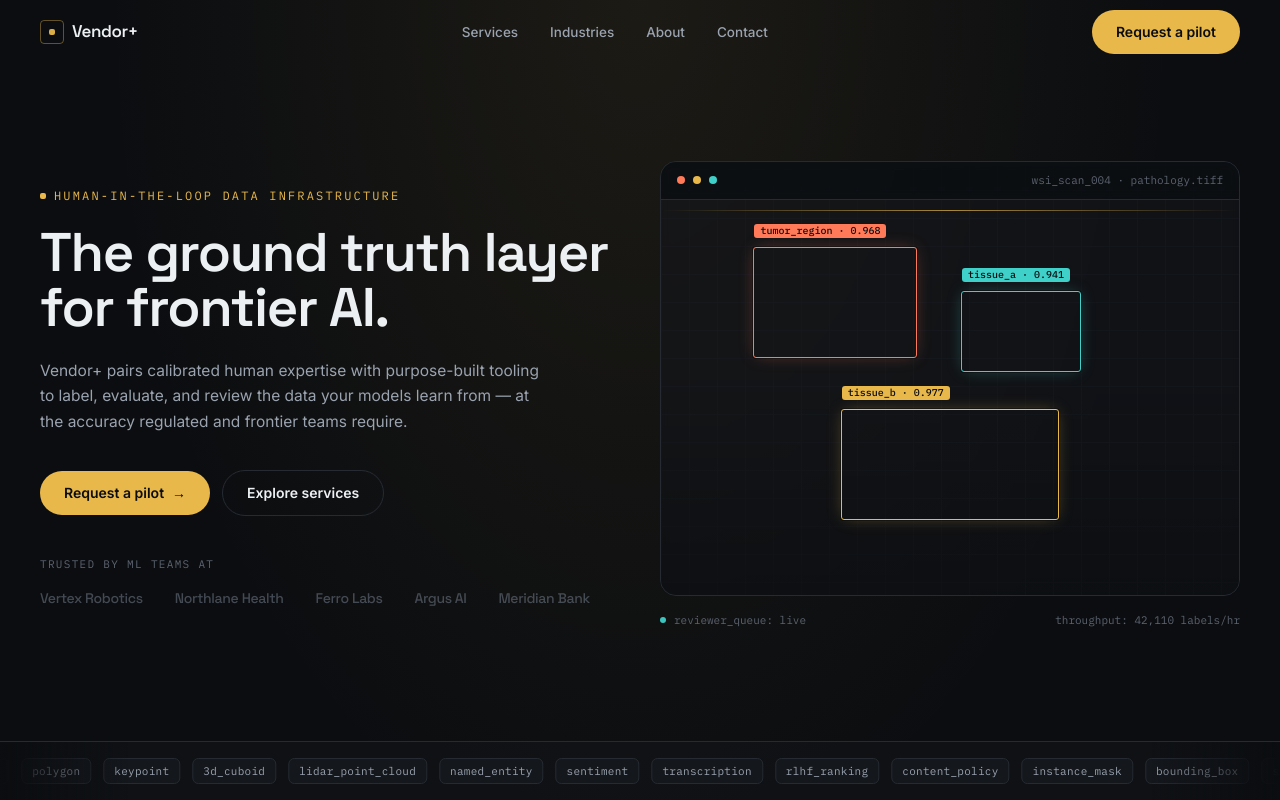
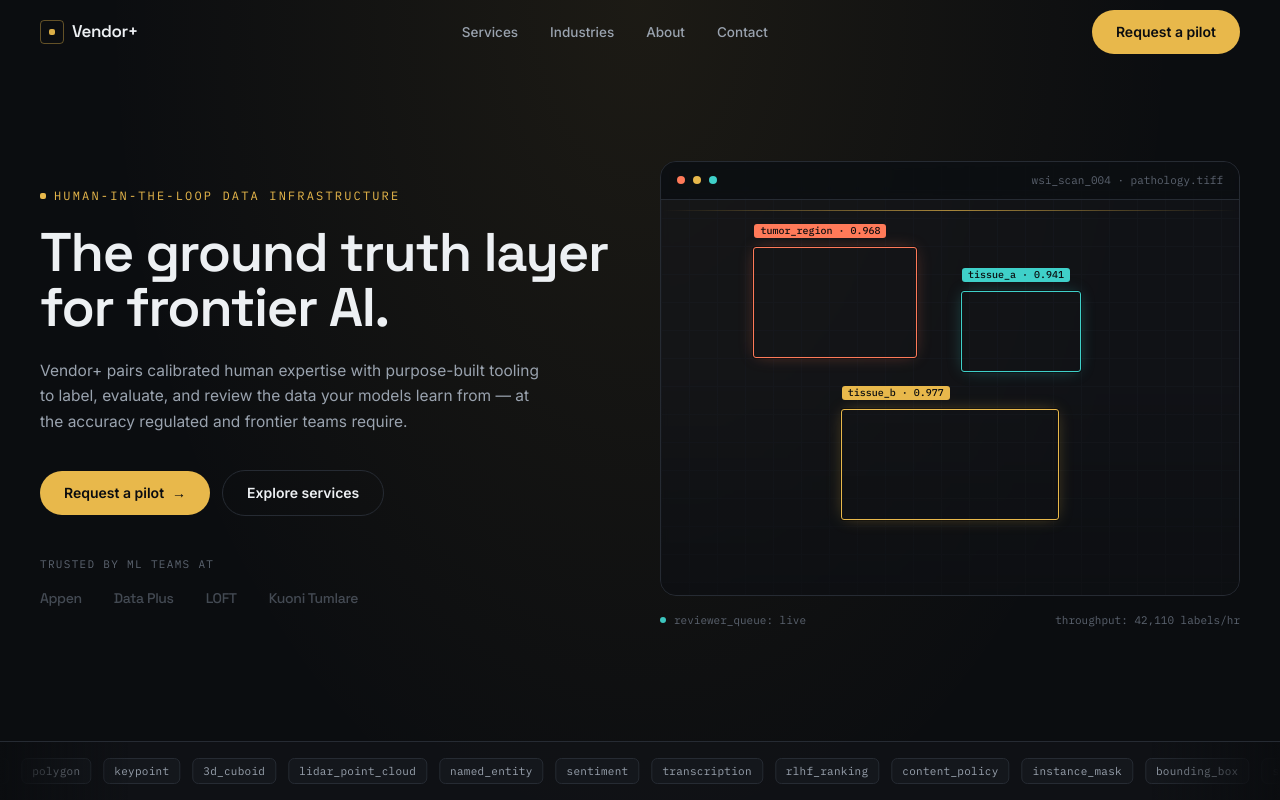
Before and after one commit to BlikkUA/ai-vendor-website, a Next.js app: page / in a window 1280 px wide. Shown: the top 800 px of the page. Built offline with nearby package versions, Linux system fonts and the light colour scheme.

Commit message:
Оновлено форму та виправлено налаштування

```diff
--- a/app/page.tsx
+++ b/app/page.tsx
@@ -94,7 +94,7 @@ export default function Home() {
                 <span>Trusted by ML teams at</span>
               </div>
               <div className="mt-4 flex flex-wrap items-center gap-x-8 gap-y-3 text-text-tertiary">
-                {["Vertex Robotics", "Northlane Health", "Ferro Labs", "Argus AI", "Meridian Bank"].map(
+                {["Appen", "Data Plus", "LOFT", "Kuoni Tumlare", ""].map(
                   (name) => (
                     <span
                       key={name}
```
